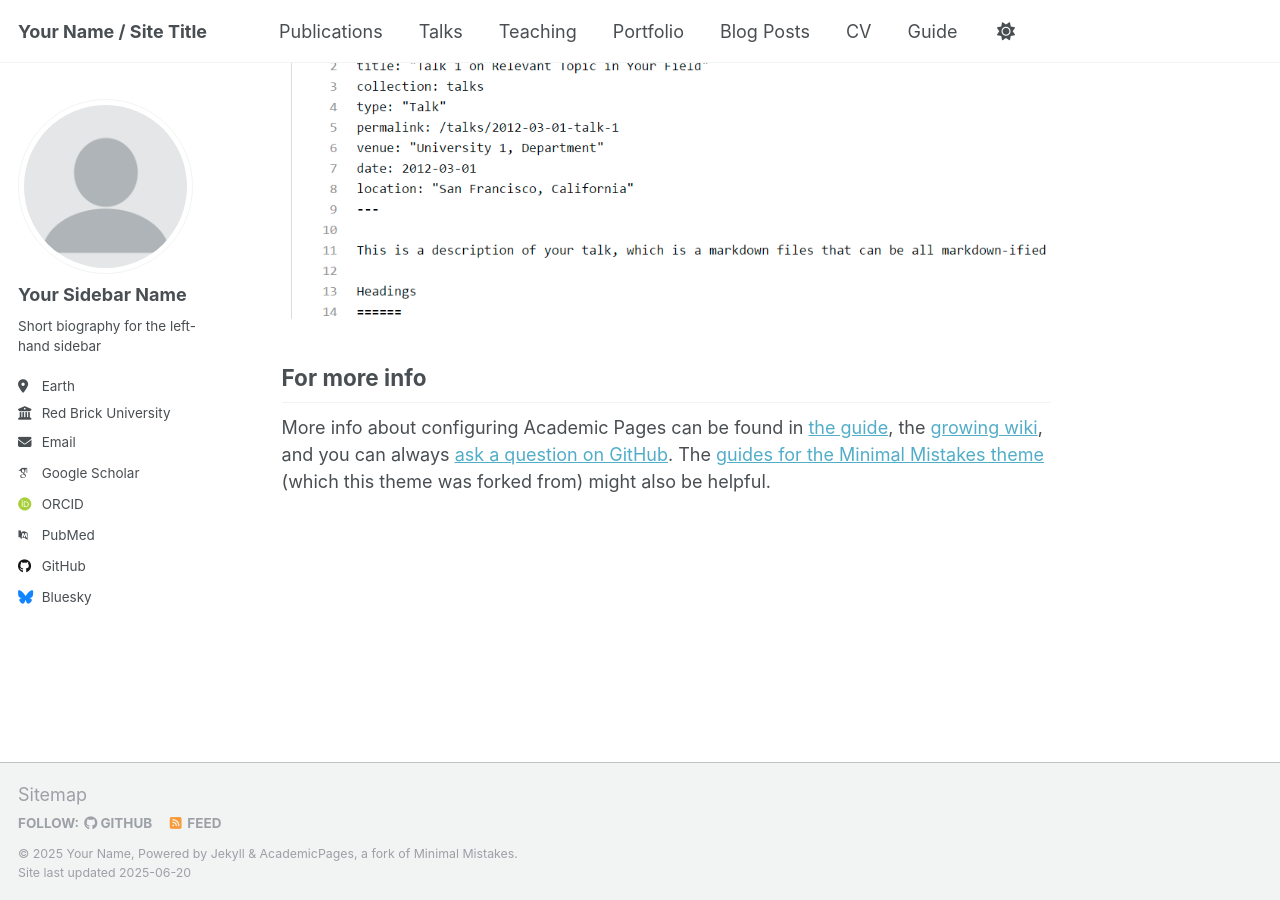
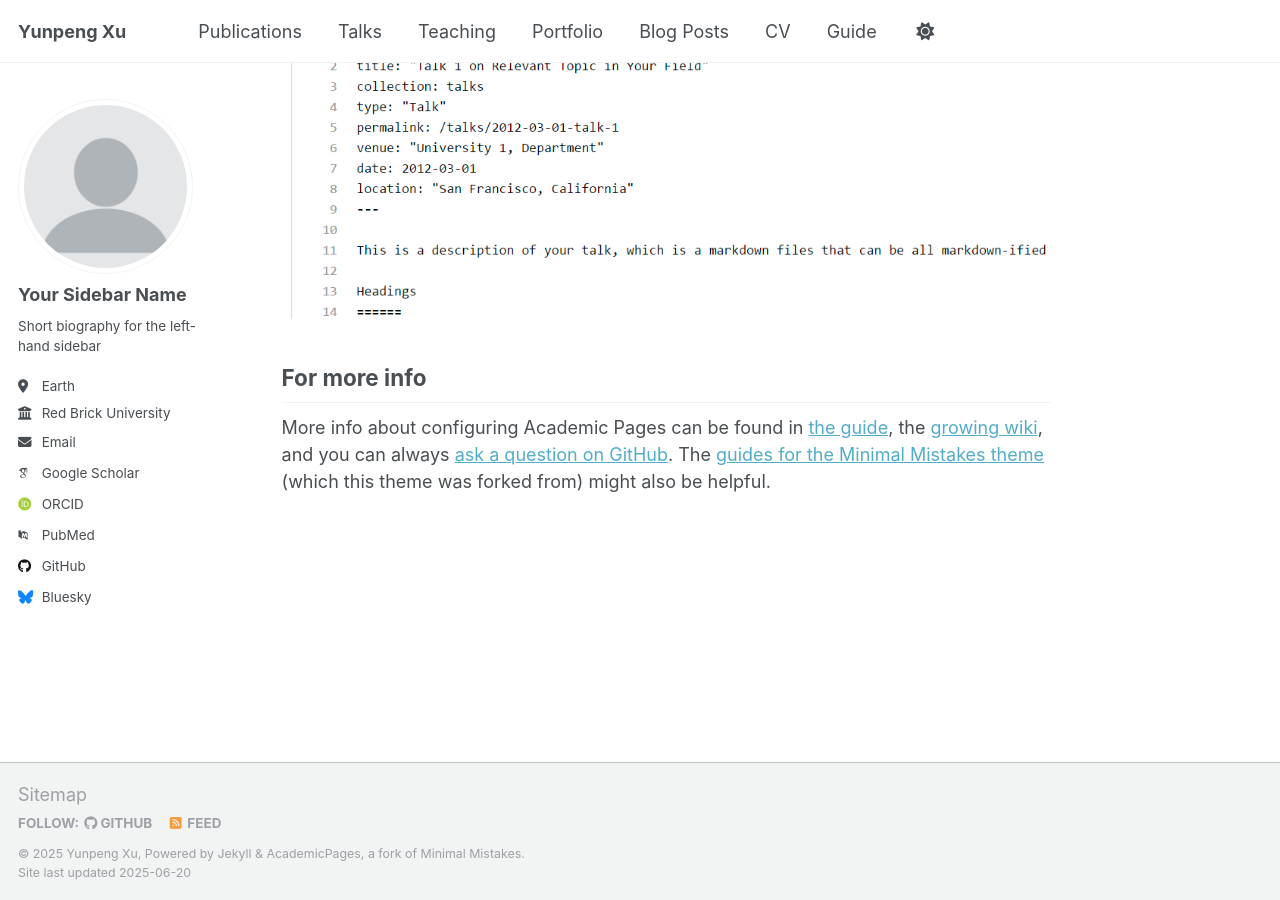
Before and after one commit to xuyp20thu/xuyp20thu.github.io, a Jekyll site: the page built from _pages/about.md, in a window 1280 px wide and 900 px high, scrolled down 2636 px. Built offline with Jekyll 4.4.1, drawn with Linux system fonts in a browser that asks for light colours; some web fonts are replaced.

Commit message:
Modification Test

```diff
--- a/_config.yml
+++ b/_config.yml
@@ -9,9 +9,9 @@
 # Basic Site Settings
 locale                   : "en-US"
 site_theme               : "default"
-title                    : "Your Name / Site Title"
+title                    : "Yunpeng Xu"
 title_separator          : "-"
-name                     : &name "Your Name"
+name                     : &name "Yunpeng Xu"
 description              : &description "personal description"
 url                      : https://academicpages.github.io # the base hostname & protocol for your site e.g. "https://[your GitHub username].github.io" or if you already have some other page hosted on Github then use "https://[your GitHub username].github.io/[Your Repo Name]"
 baseurl                  : "" # the subpath of your site, e.g. "/blog"
```
